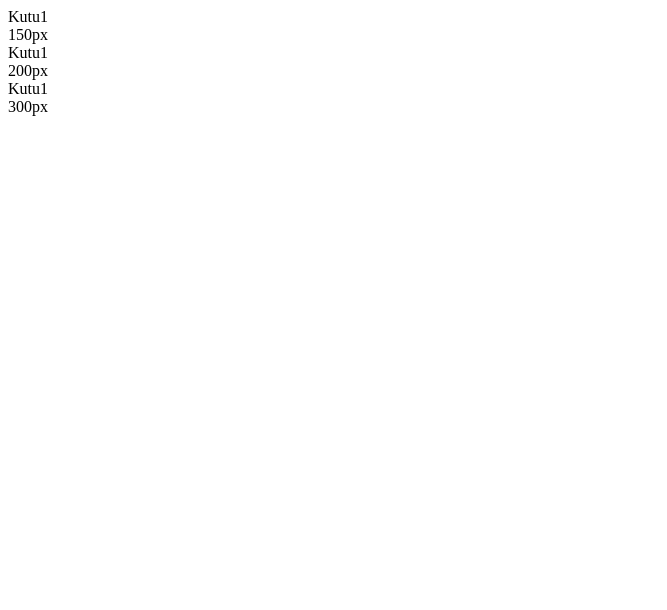
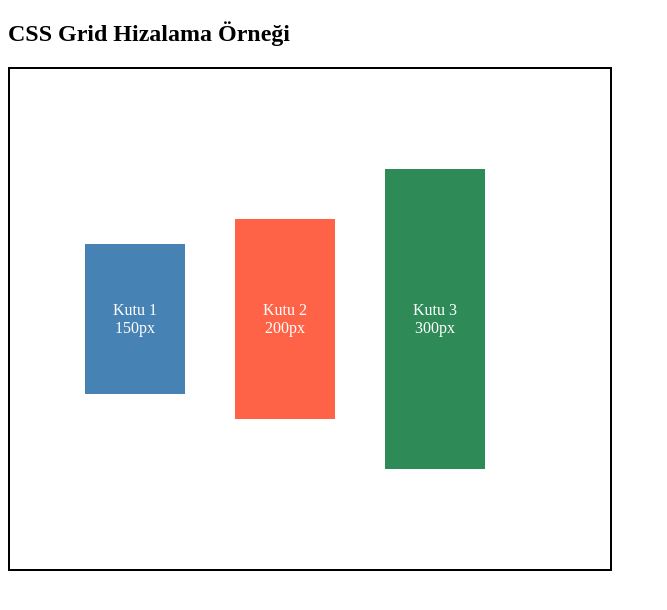
Before and after one commit to YsnKayaa/gridhizalama-odevi, a plain HTML site: page index.html in a window 1280 px wide. Shown: the whole page, without its empty margins (0-667 px from the left). Drawn offline with Linux system fonts and the light colour scheme.

Commit message:
Kutular oluşturuldu

```diff
--- a/index.html
+++ b/index.html
@@ -3,13 +3,18 @@
 <head>
     <meta charset="UTF-8">
     <meta name="viewport" content="width=device-width, initial-scale=1.0">
-    <title>Grid ile Hizalama Çalışması</title>
+    <title>CSS Grid Hizalama</title>
+    <link rel="stylesheet" href="style.css">
 </head>
 <body>
-   <div class="cotainer">
-    <div class="box1">Kutu1<br>150px</div>
-    <div class="box2">Kutu1<br>200px</div>
-    <div class="box3">Kutu1<br>300px</div>
-   </div>
+
+    <h2>CSS Grid Hizalama Örneği</h2>
+
+    <div class="container">
+        <div class="box box1">Kutu 1<br>150px</div>
+        <div class="box box2">Kutu 2<br>200px</div>
+        <div class="box box3">Kutu 3<br>300px</div>
+    </div>
+
 </body>
 </html>
--- a/style.css
+++ b/style.css
@@ -13,16 +13,26 @@
     align-content: center;
 }
 
+.box {
+  width: 100px;
+  background-color: steelblue;
+  color: white;
+  display: flex;
+  justify-content: center;
+  align-items: center;
+  text-align: center;
+}
+
 .box1 {
-  height: 200px;
+  height: 150px;
 }
 
 .box2 {
-  height: 300px;
+  height: 200px;
   background-color: tomato;
 }
 
 .box3 {
-  height: 150px;
+  height: 300px;
   background-color: seagreen;
 }
```
Also changed, not shown: html.txt.
